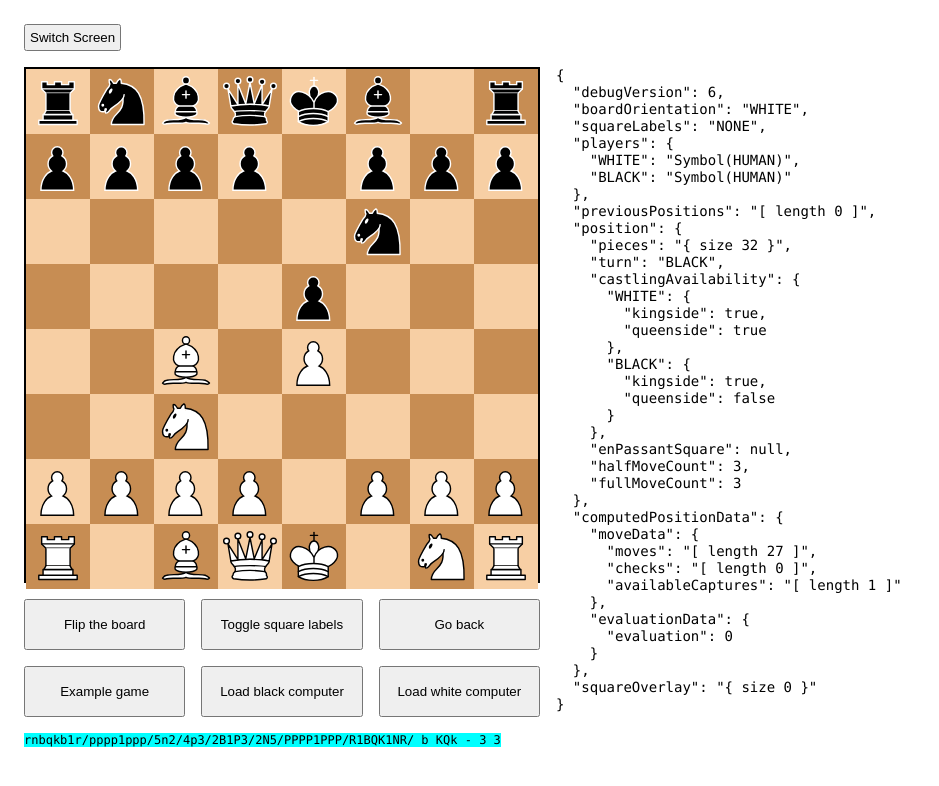
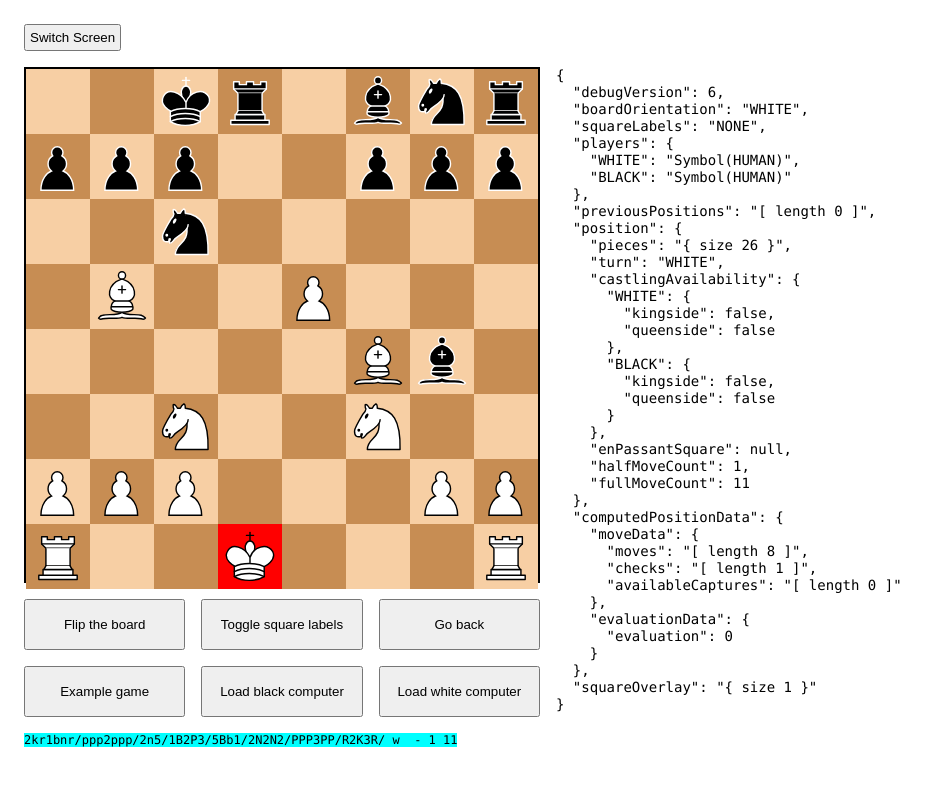
Before and after one commit to garjust/chessv2, a React (Create React App) app: page / in a window 1280 px wide. Shown: the top 786 px of the page, without its empty margins (0-939 px from the left). Built offline with nearby package versions, Linux system fonts and the light colour scheme.

Commit message:
implement attack indirectAttacks

```diff
--- a/src/chess/engine/move-generation.ts
+++ b/src/chess/engine/move-generation.ts
@@ -370,9 +370,14 @@ export const generateMovementData = (
         } else {
           // The king can only move out of the check or capture the checking
           // piece. The king cannot block the check.
-          moves = moves.filter((move) => {
-            return !squaresInclude(check.slideSquares, move.to);
-          });
+          moves = moves.filter(
+            (move) =>
+              !squaresInclude(
+                check.slideSquares,
+                // position.attacked[flipColor(position.turn)],
+                move.to
+              )
+          );
         }
       } else {
         // In the case that the king is checked by multiple pieces (can only be 2)
@@ -387,6 +392,7 @@ export const generateMovementData = (
           (move) =>
             !squaresInclude(
               checks.flatMap((check) => check.slideSquares),
+              // position.attacked[flipColor(position.turn)],
               move.to
             )
         );
@@ -397,11 +403,30 @@ export const generateMovementData = (
     //
     // This strategy computes an entirely new position after the candidate move
     // and then looks for attacks on the players king.
+    // moves = moves.filter((move) => {
+    //   const result = applyMove(position, { from, to: move.to });
+    //   const attackCount = findAttacksOnKing(position, position.turn).length;
+    //   undoMove(position, result);
+    //   return attackCount === 0;
+    // });
+    // Only worry about pinned pieces
     moves = moves.filter((move) => {
-      const result = applyMove(position, { from, to: move.to });
-      const attackCount = findAttacksOnKing(position, position.turn).length;
-      undoMove(position, result);
-      return attackCount === 0;
+      const pin = position.pinsToKing[position.turn].get(move.from);
+      if (!pin) {
+        return true;
+      }
+
+      if (pin.slideSquares.includes(move.to)) {
+        return true;
+      }
+      if (
+        pin.indirectAttacks &&
+        pin.indirectAttacks[0].slideSquares.includes(move.to)
+      ) {
+        return true;
+      }
+
+      return false;
     });
 
     moves.forEach((move) => {
--- a/src/chess/engine/move-utils.ts
+++ b/src/chess/engine/move-utils.ts
@@ -39,15 +39,37 @@ export const rayScanner = (
   const moves: MoveWithExtraData[] = [];
   const from = scanningPiece.square;
 
+  let attack: AttackObject | undefined;
+  let indirectAttackSquares: Square[] = [];
+
   for (const to of ray) {
     const piece = position.pieces.get(to);
+
+    if (attack) {
+      // Once an attack is set we are looking for pins.
       if (piece) {
         if (piece.color === scanningPiece.piece.color) {
           // friend!
           break;
         } else {
           // foe!
-        const attack: AttackObject = {
+          attack.indirectAttacks?.push({
+            attacked: { square: to, type: piece.type },
+            slideSquares: [...indirectAttackSquares],
+          });
+          indirectAttackSquares = [];
+        }
+      } else {
+        indirectAttackSquares.push(to);
+      }
+    } else {
+      if (piece) {
+        if (piece.color === scanningPiece.piece.color) {
+          // friend!
+          break;
+        } else {
+          // foe!
+          attack = {
             attacked: to,
             attacker: {
               square: from,
@@ -66,13 +88,18 @@ export const rayScanner = (
           // k square is indirectly attacked through []
 
           moves.push({ from, to, attack });
-        break;
         }
       } else {
         // empty square!
         moves.push({ from, to });
       }
     }
+  }
+
+  console.log(
+    'attacks',
+    moves.map((move) => move.attack)
+  );
 
   return moves;
 };
--- a/src/chess/engine/position.ts
+++ b/src/chess/engine/position.ts
@@ -1,10 +1,25 @@
-import { Color, Position as ExternalPosition, Square } from '../types';
+import {
+  AttackObject,
+  Color,
+  Position as ExternalPosition,
+  Square,
+} from '../types';
 import { copyPosition, findKing } from '../utils';
 
 export type Position = ExternalPosition & {
   kings: {
     [Color.White]?: Square;
     [Color.Black]?: Square;
+  };
+
+  attacked: {
+    [Color.White]: Square[];
+    [Color.Black]: Square[];
+  };
+
+  pinsToKing: {
+    [Color.White]: Map<Square, AttackObject>;
+    [Color.Black]: Map<Square, AttackObject>;
   };
 };
 
@@ -16,8 +31,16 @@ const convertToInternal = (position: ExternalPosition): Position => {
     [Color.White]: whiteKing,
     [Color.Black]: blackKing,
   };
+  const attacked = {
+    [Color.White]: [],
+    [Color.Black]: [],
+  };
+  const pinsToKing = {
+    [Color.White]: new Map<Square, AttackObject>(),
+    [Color.Black]: new Map<Square, AttackObject>(),
+  };
 
-  return { ...position, kings };
+  return { ...position, kings, attacked, pinsToKing };
 };
 
 const convertToExternal = (position: Position): ExternalPosition => {
--- a/src/chess/types.ts
+++ b/src/chess/types.ts
@@ -48,9 +48,9 @@ export type AttackObject = {
   // If the attacker is a sliding piece this is the set of squares they move through
   // for the attack. A move to one of these squares blocks the attacker.
   slideSquares: Square[];
-  // A piece that is skewered by the attack. If the piece is more valuable than
-  // the attacked piece this is considered a pin, otherwise it is considered
-  // a skewer.
+  // A piece that is attacked through the attacked square. If the piece is
+  // more valuable than the attacked piece this is considered a pin, otherwise
+  // it is considered a skewer.
   indirectAttacks?: {
     attacked: { square: Square; type: PieceType };
     slideSquares: Square[];
--- a/src/chess/ui/Game.tsx
+++ b/src/chess/ui/Game.tsx
@@ -33,7 +33,7 @@ const Game = () => {
 
   useEffect(() => {
     emit(initializeAction(Color.White));
-    emit(setPositionFromFENAction(VIENNA_OPENING_FEN));
+    emit(setPositionFromFENAction(VIENNA_GAMBIT_ACCEPTED_FEN));
   });
 
   function emitExampleGame(): void {
```
Lines whose indentation alone changed are shown as unchanged.
